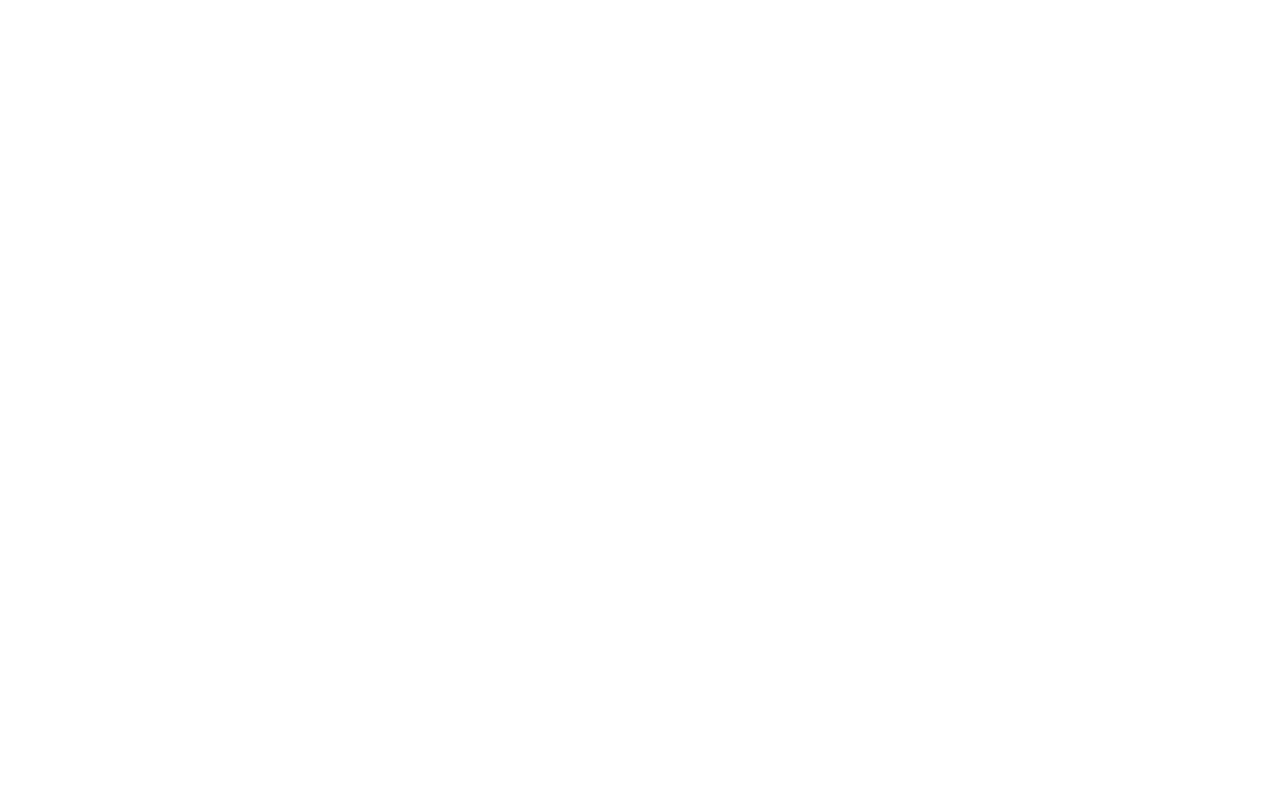
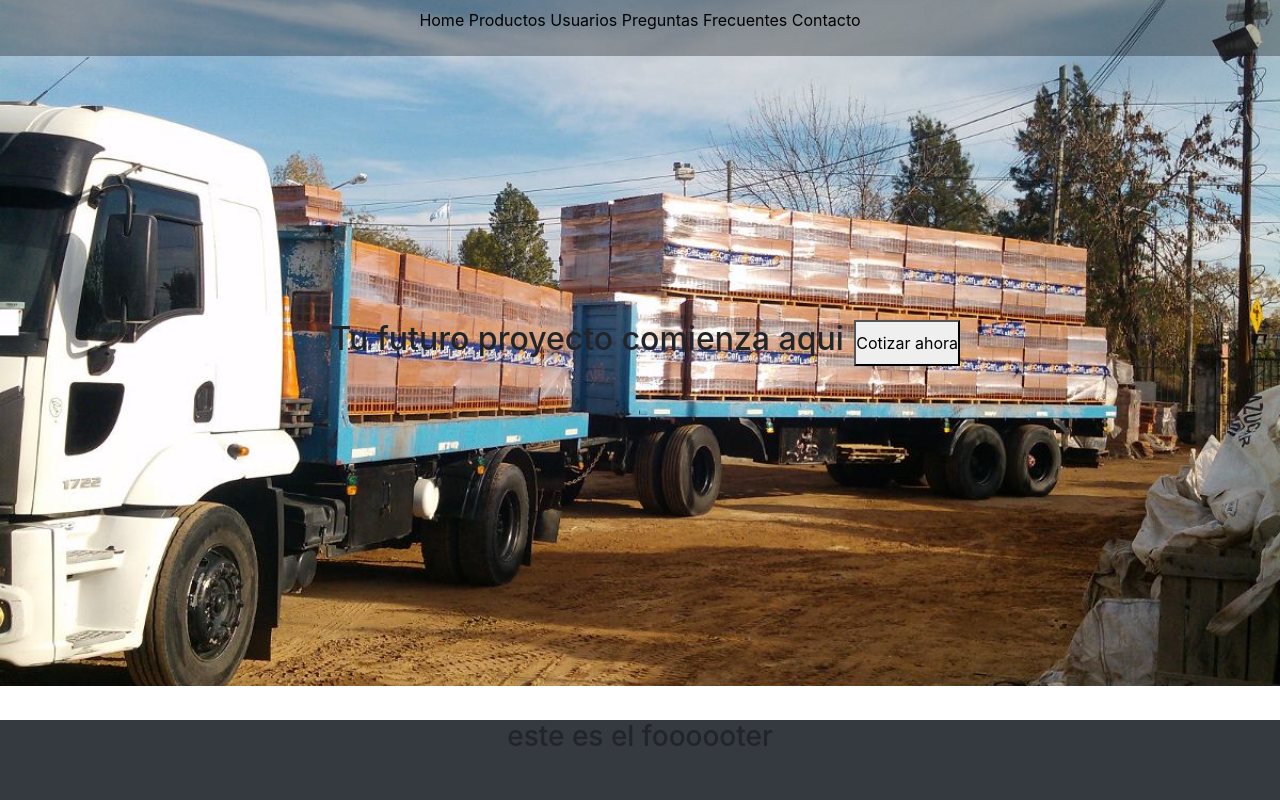
Before and after one commit to flocane/dhintegrador, a PHP site: page / in a window 1280 px wide. Before the commit the page is empty. Run offline with PHP 8.4, Linux system fonts and the light colour scheme; some libraries are stand-ins or nearby versions.

Commit message:
agregado el nav base y guardando posicion de footer

```diff
--- a/css/master.css
+++ b/css/master.css
@@ -3,3 +3,44 @@
   margin: 0 auto;
   padding: 0;
 }
+
+
+a{
+  color: black;
+  text-decoration: none;
+  display: inline-block;
+}
+a:hover{
+  text-decoration: none;
+  color: inherit;
+}
+ul{
+  list-style: none;
+  display: inline-block;
+}
+li{
+  display: inline-block;
+  list-style: none;
+}
+.navbar{
+  position: fixed;
+  width: 100%;
+  background-color: rgba(0, 0, 0, 0.3);
+  z-index: 20;
+}
+.section1{
+  background-image:url(../img/imagen-prueba.png);
+  background-position: center;
+  background-size: cover;
+  background-repeat: no-repeat;
+  padding: 20em;
+  display: flex;
+  margin: 0:
+}
+.s {
+  position: absolute;
+    width: 100%;
+    height: 5em;
+    bottom: 0;
+
+}
--- a/index.html
+++ b/index.html
@@ -8,12 +8,31 @@
     <link rel="stylesheet" href="https://use.fontawesome.com/releases/v5.8.1/css/all.css" integrity="sha384-50oBUHEmvpQ+1lW4y57PTFmhCaXp0ML5d60M1M7uH2+nqUivzIebhndOJK28anvf" crossorigin="anonymous">
   </head>
   <body>
-    <div class="container-fluid">
+    <div class="container-fluid px-0">
+      <nav class= "navbar">
+
+        <ul class="mx-auto">
+          <li><a href="#">Home</a></li>
+          <li><a href="#">Productos</a></li>
+          <li> <a href="#">Usuarios</a></li>
+          <li> <a href="#">Preguntas Frecuentes</a></li>
+          <li><a href="#">Contacto</a></li>
+        </ul>
+      </nav>
+      <div class="section1">
+        <h2> Tu futuro proyecto comienza aqui</h2>
+        <button type="button" name="button">Cotizar ahora</button>
+      </div>
+      <footer class= "bg-dark s">
+        <div class="row mx-0">
+                      <div class="">
+<h3>este es el foooooter</h3>
+                      </div>
+      </footer>
 
   </div>
-
-    <script src="https://code.jquery.com/jquery-3.3.1.slim.min.js" integrity="sha384-q8i/X+965DzO0rT7abK41JStQIAqVgRVzpbzo5smXKp4YfRvH+8abtTE1Pi6jizo" crossorigin="anonymous"></script>
-    <script src="https://cdnjs.cloudflare.com/ajax/libs/popper.js/1.14.7/umd/popper.min.js" integrity="sha384-UO2eT0CpHqdSJQ6hJty5KVphtPhzWj9WO1clHTMGa3JDZwrnQq4sF86dIHNDz0W1" crossorigin="anonymous"></script>
-    <script src="https://stackpath.bootstrapcdn.com/bootstrap/4.3.1/js/bootstrap.min.js" integrity="sha384-JjSmVgyd0p3pXB1rRibZUAYoIIy6OrQ6VrjIEaFf/nJGzIxFDsf4x0xIM+B07jRM" crossorigin="anonymous"></script>
+  <script src="https://code.jquery.com/jquery-3.3.1.slim.min.js" integrity="sha384-q8i/X+965DzO0rT7abK41JStQIAqVgRVzpbzo5smXKp4YfRvH+8abtTE1Pi6jizo" crossorigin="anonymous"></script>
+  <script src="https://cdnjs.cloudflare.com/ajax/libs/popper.js/1.14.7/umd/popper.min.js" integrity="sha384-UO2eT0CpHqdSJQ6hJty5KVphtPhzWj9WO1clHTMGa3JDZwrnQq4sF86dIHNDz0W1" crossorigin="anonymous"></script>
+  <script src="https://stackpath.bootstrapcdn.com/bootstrap/4.3.1/js/bootstrap.min.js" integrity="sha384-JjSmVgyd0p3pXB1rRibZUAYoIIy6OrQ6VrjIEaFf/nJGzIxFDsf4x0xIM+B07jRM" crossorigin="anonymous"></script>
   </body>
 </html>
```
Also changed, not shown: img/imagen-prueba.png (added), img/imagen2.png (added), mockup home/mockup ,truchon.jpg (added).
